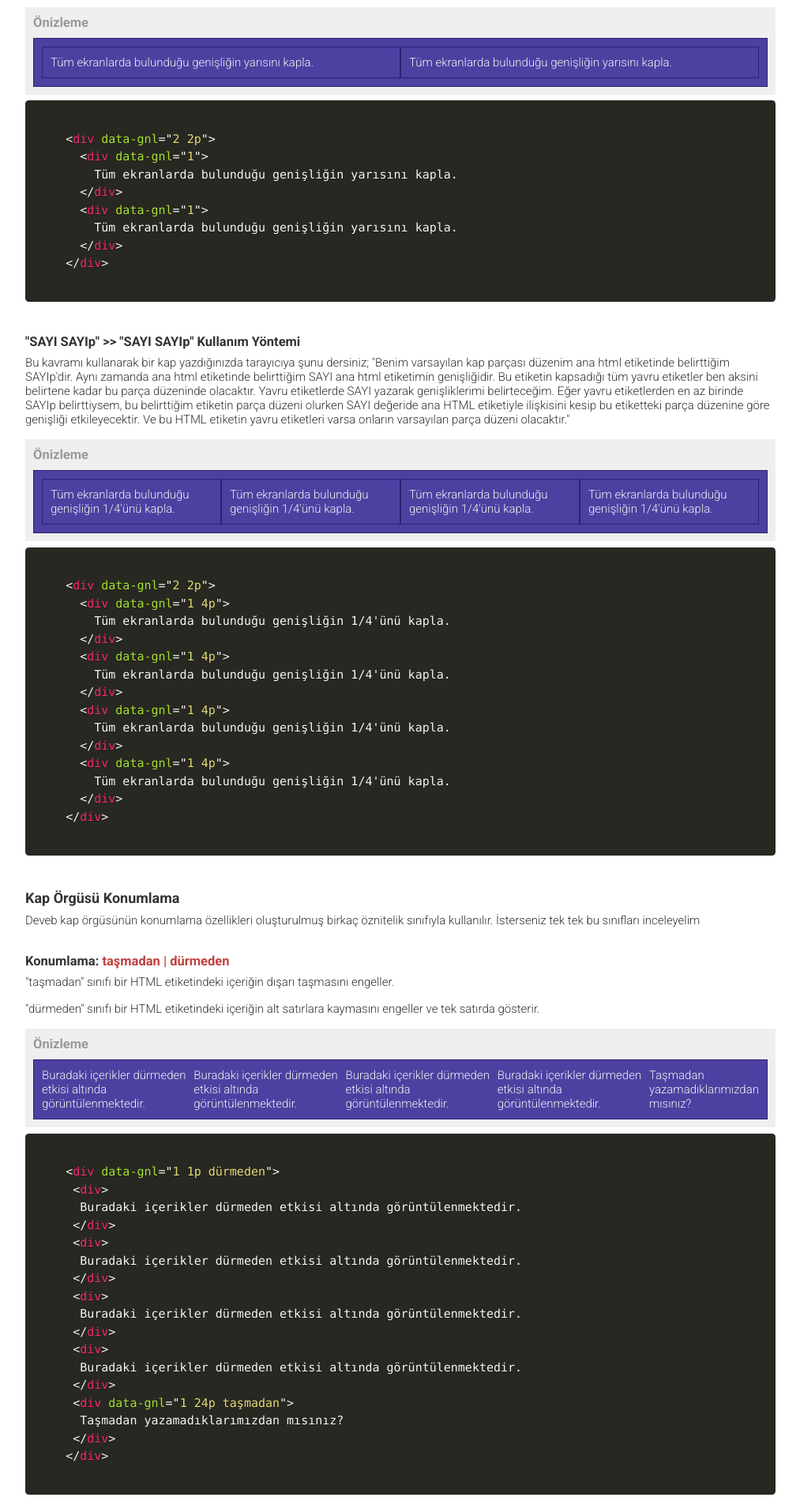
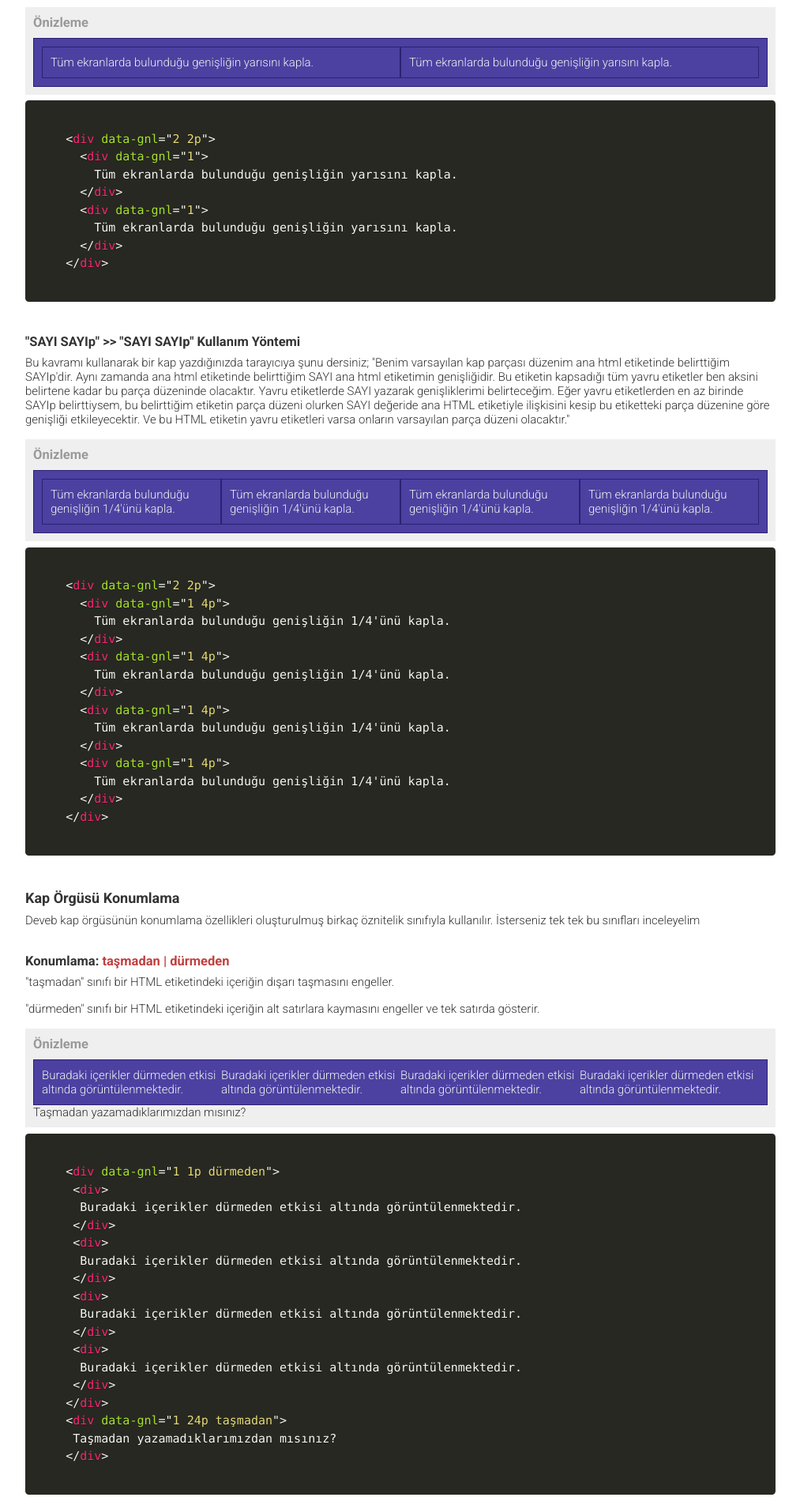
Before and after one commit to data-deveb/data-deveb.github.io, a Jekyll site: the page built from belgeler/kap-orgusu.html, in a window 1280 px wide. Shown: the part 1292-3192 px from the top of the page at 79% size, without its empty margins (228-1241 px from the left). Built offline with Jekyll 4.4.1, drawn with Linux system fonts in a browser that asks for light colours; grey boxes are pictures that could not be loaded.

Commit message:
Güncelleme

```diff
--- a/belgeler/kap-orgusu.html
+++ b/belgeler/kap-orgusu.html
@@ -137,9 +137,9 @@ title: Kap Örgüsü
         <div>
           Buradaki içerikler dürmeden etkisi altında görüntülenmektedir.
         </div>
-        <div class="1 24p taşmadan">
-          Taşmadan yazamadıklarımızdan mısınız?
-        </div>
+      </div>
+      <div class="1 24p taşmadan">
+        Taşmadan yazamadıklarımızdan mısınız?
       </div>
     </div>
     <pre data-gnl="1 1p"><code class="language-html">
@@ -156,9 +156,9 @@ title: Kap Örgüsü
      &lt;div&gt;
       Buradaki i&ccedil;erikler dürmeden etkisi alt&#305;nda g&ouml;r&uuml;nt&uuml;lenmektedir.
      &lt;/div&gt;
-     &lt;div data-gnl=&quot;1 24p taşmadan&quot;&gt;
-      Taşmadan yazamadıklarımızdan mısınız?
-     &lt;/div&gt;
+    &lt;/div&gt;
+    &lt;div data-gnl=&quot;1 24p taşmadan&quot;&gt;
+     Taşmadan yazamadıklarımızdan mısınız?
     &lt;/div&gt;
     </code></pre>
     <p></p>
```
